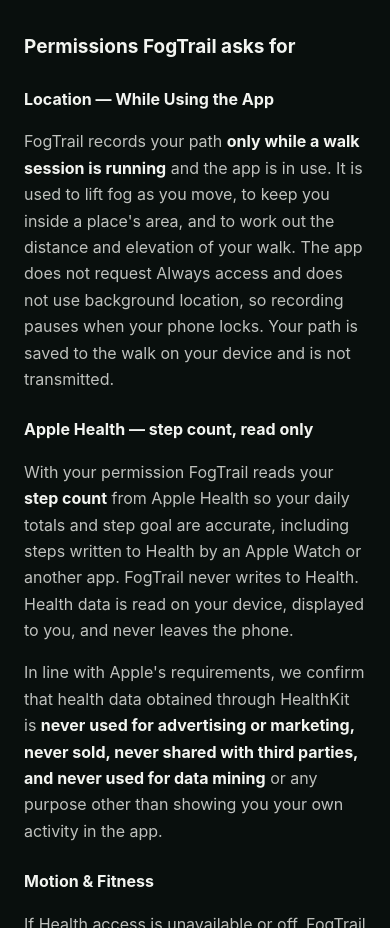
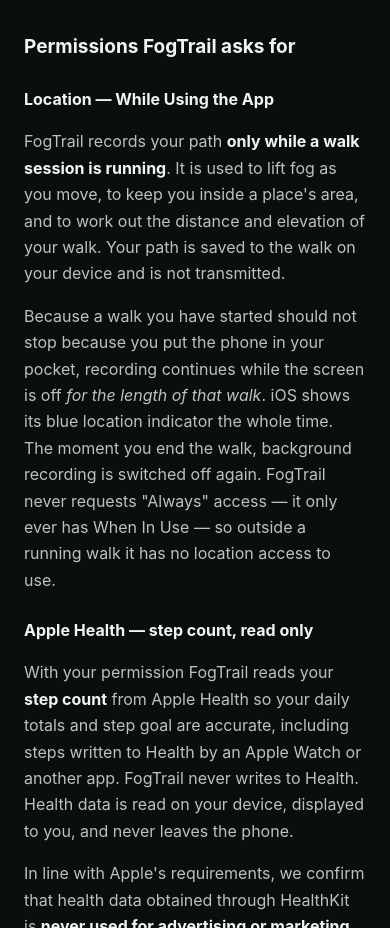
Before and after one commit to rodelrepulle/fogtrail-site, a plain HTML site: page privacy.html in a window 390 px wide. Shown: the part 1221-2149 px from the top of the page. Drawn offline with Linux system fonts and the light colour scheme.

Commit message:
fix: a walk now keeps recording with the screen off
The app used to have no background location at all, so recording paused when
the phone locked and the privacy page and support FAQ said so. That left the
mechanic asking a walker to hold a lit screen out on steep ground to get what
they came for.

Background updates are now switched on for the length of a walk and off when
it ends. The authorization is unchanged — When In Use, never Always — so
outside a running walk there is still no location access to use.

```diff
--- a/privacy.html
+++ b/privacy.html
@@ -39,12 +39,16 @@
     <h2>Permissions FogTrail asks for</h2>
 
     <h3>Location — While Using the App</h3>
-    <p>FogTrail records your path <strong>only while a walk session is running</strong>
-    and the app is in use. It is used to lift fog as you move, to keep you inside a
-    place's area, and to work out the distance and elevation of your walk. The app
-    does not request Always access and does not use background location, so recording
-    pauses when your phone locks. Your path is saved to the walk on your device and
-    is not transmitted.</p>
+    <p>FogTrail records your path <strong>only while a walk session is running</strong>.
+    It is used to lift fog as you move, to keep you inside a place's area, and to work
+    out the distance and elevation of your walk. Your path is saved to the walk on
+    your device and is not transmitted.</p>
+    <p>Because a walk you have started should not stop because you put the phone in
+    your pocket, recording continues while the screen is off <em>for the length of
+    that walk</em>. iOS shows its blue location indicator the whole time. The moment
+    you end the walk, background recording is switched off again. FogTrail never
+    requests "Always" access — it only ever has When In Use — so outside a running
+    walk it has no location access to use.</p>
 
     <h3>Apple Health — step count, read only</h3>
     <p>With your permission FogTrail reads your <strong>step count</strong> from Apple
```
Also changed, not shown: support.html (+11 -5 lines).
